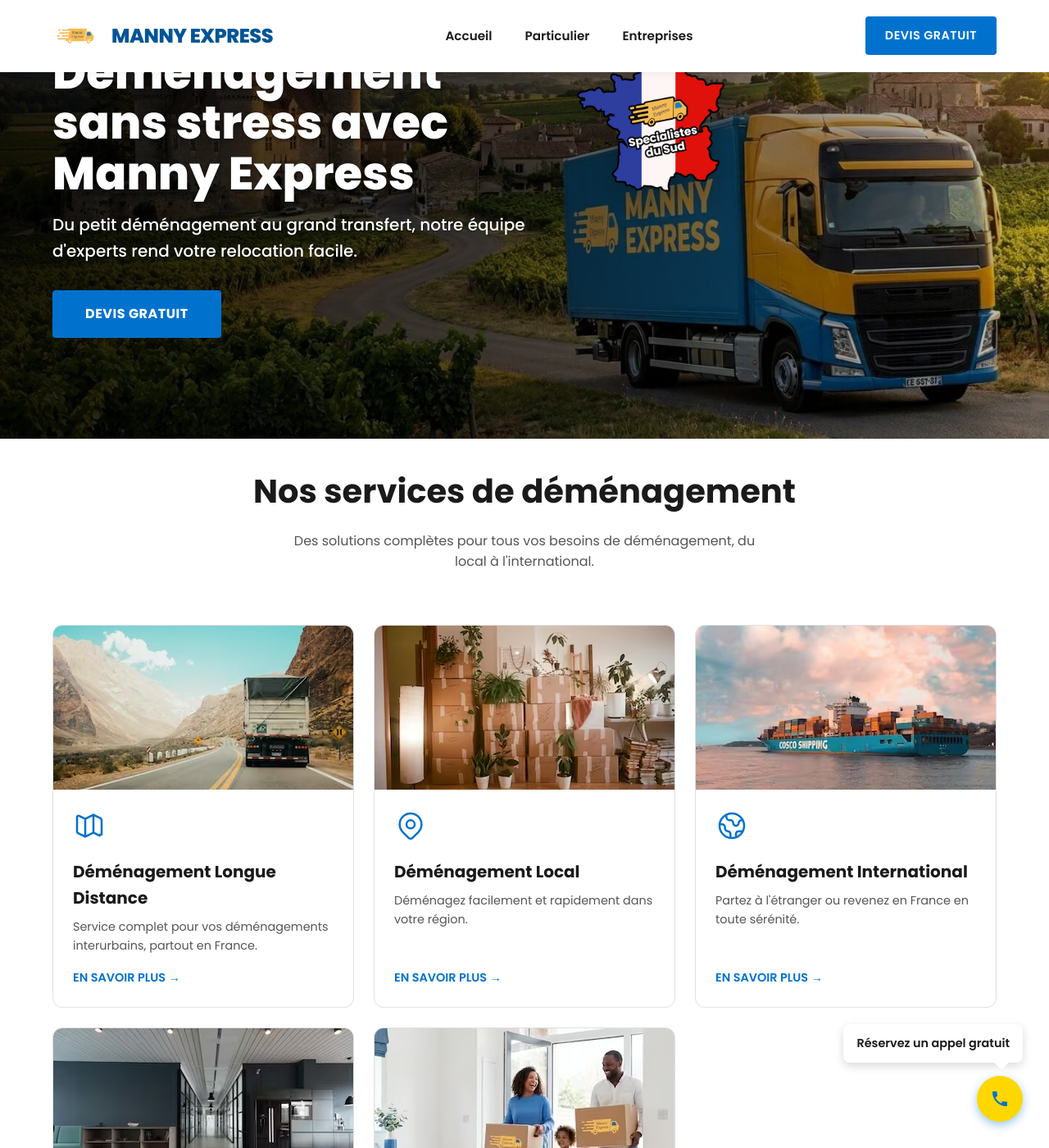
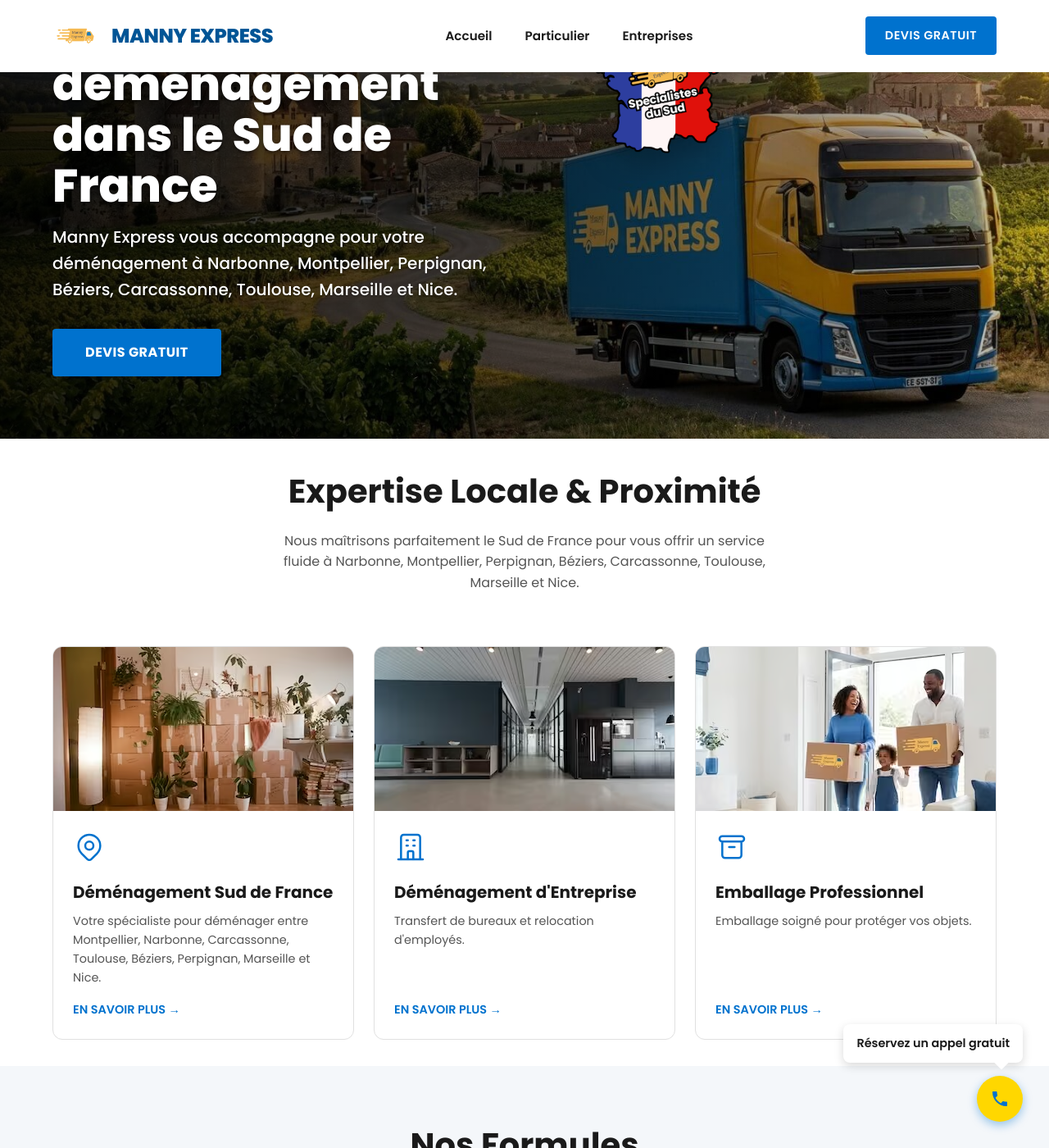
Before and after one commit to billoosijok/mannyexpress, a Jekyll site: the page built from index.html, in a window 1280 px wide and 1400 px high, scrolled down 200 px. Shown: the whole window at 82% size. Built offline with Jekyll 4.4.1, drawn with Linux system fonts in a browser that asks for light colours.

Commit message:
focus on regional

```diff
--- a/_includes/head.html
+++ b/_includes/head.html
@@ -6,16 +6,16 @@
 <!-- Facebook Meta Tags -->
 <meta property="og:url" content="https://mannyexpress.com/">
 <meta property="og:type" content="website">
-<meta property="og:title" content="Déménagement Professionnel à Narbonne | Manny Express">
-<meta property="og:description" content="Déménagement Professionnel à Narbonne, France avec Manny Express. Services rapides, sans stress, pour déménagements locaux, longue distance et internationaux.">
+<meta property="og:title" content="Expert Déménagement Sud de France | Manny Express">
+<meta property="og:description" content="Manny Express : votre partenaire déménagement à Montpellier, Narbonne, Carcassonne, Toulouse, Beziers, Perpignan, Marseille, Nice.">
 <meta property="og:image" content="https://mannyexpress.com/assets/img/logo.svg">
 
 <!-- Twitter Meta Tags -->
 <meta name="twitter:card" content="summary_large_image">
 <meta property="twitter:domain" content="mannyexpress.com">
 <meta property="twitter:url" content="https://mannyexpress.com/">
-<meta name="twitter:title" content="Déménagement Professionnel à Narbonne | Manny Express">
-<meta name="twitter:description" content="Déménagement Professionnel à Narbonne, France avec Manny Express. Services rapides, sans stress, pour déménagements locaux, longue distance et internationaux.">
+<meta name="twitter:title" content="Expert Déménagement Sud de France | Manny Express">
+<meta name="twitter:description" content="Déménagement professionnel à Montpellier, Narbonne, Carcassonne, Toulouse, Beziers, Perpignan, Marseille, Nice.">
 <meta name="twitter:image" content="https://mannyexpress.com/assets/img/logo.svg">
 
 <meta name="trustpilot-one-time-domain-verification-id" content="5791d85f-a039-4844-8b72-5dff9fcb1b33" />
--- a/_includes/schema.html
+++ b/_includes/schema.html
@@ -46,14 +46,7 @@
       "@type": "Offer",
       "itemOffered": {
         "@type": "Service",
-        "name": "Déménagement Narbonne et alentours"
-      }
-    },
-    {
-      "@type": "Offer",
-      "itemOffered": {
-        "@type": "Service",
-        "name": "Déménagement Longue Distance"
+        "name": "Déménagement Sud de France (Montpellier, Narbonne, Toulouse...)"
       }
     },
     {
@@ -61,13 +54,6 @@
       "itemOffered": {
         "@type": "Service",
         "name": "Déménagement Local"
-      }
-    },
-    {
-      "@type": "Offer",
-      "itemOffered": {
-        "@type": "Service",
-        "name": "Déménagement International"
       }
     },
     {
--- a/entreprises.html
+++ b/entreprises.html
@@ -1,7 +1,7 @@
 ---
 layout: default
-title: Déménagement Entreprises à Narbonne, France - Manny Express
-description: Solutions de déménagement pour entreprises à Narbonne. Transfert de bureaux, relocation d'employés et plus. Demandez un devis gratuit pour votre.
+title: Déménagement Entreprises Sud de France - Manny Express
+description: Solutions de déménagement pour entreprises à Narbonne, Montpellier, Perpignan et dans tout le Sud. Transfert de bureaux et relocation.
 ---
 
 <!-- Page Header -->
--- a/index.html
+++ b/index.html
@@ -1,7 +1,7 @@
 ---
 layout: default
-title: Déménagement Professionnel à Narbonne | Manny Express
-description: Déménagement Professionnel en France avec Manny Express. Services rapides, sans stress, pour déménagements locaux, longue distance et internationaux.
+title: Expert Déménagement Sud de France | Manny Express
+description: Déménagement professionnel à Montpellier, Narbonne, Carcassonne, Toulouse, Beziers, Perpignan, Marseille, Nice. Services locaux sans stress avec Manny Express.
 ---
 
 <!-- Hero Section -->
@@ -10,10 +10,10 @@
   <div class="container hero-container">
     <div class="hero-content">
       <h1 class="hero-title">
-        Déménagement sans stress avec Manny Express
+        Votre expert déménagement dans le Sud de France
       </h1>
       <p class="hero-description">
-        Du petit déménagement au grand transfert, notre équipe d'experts rend votre relocation facile.
+        Manny Express vous accompagne pour votre déménagement à Narbonne, Montpellier, Perpignan, Béziers, Carcassonne, Toulouse, Marseille et Nice.
       </p>
       <div class="hero-cta">
         <a href="#quote" class="btn btn-primary btn-lg">Devis Gratuit</a>
@@ -32,36 +32,16 @@
 <section id="services" class="services-section">
   <div class="container">
     <div class="section-header">
-      <h2 class="section-title">Nos services de déménagement</h2>
+      <h2 class="section-title">Expertise Locale & Proximité</h2>
       <p style="color: var(--text-gray); max-width: 600px; margin: 0 auto;">
-        Des solutions complètes pour tous vos besoins de déménagement, du local à l'international.
+        Nous maîtrisons parfaitement le Sud de France pour vous offrir un service fluide à Narbonne, Montpellier, Perpignan, Béziers, Carcassonne, Toulouse, Marseille et Nice.
       </p>
     </div>
     <div class="services-grid">
 
-      <!-- Long Distance -->
+      <!-- Local Moves (Regional focus) -->
       <div class="service-card">
-        <img src="/assets/img/photo-1519003722824-194d4455a60c.avif" alt="Déménagement Longue Distance"
-          class="service-card-image">
-        <div class="service-content">
-          <div class="service-icon">
-            <svg fill="none" stroke="currentColor" viewBox="0 0 24 24">
-              <path stroke-linecap="round" stroke-linejoin="round" stroke-width="1.5"
-                d="M9 20l-5.447-2.724A1 1 0 013 16.382V5.618a1 1 0 011.447-.894L9 7m0 13l6-3m-6 3V7m6 10l4.553 2.276A1 1 0 0121 18.382V7.618a1 1 0 01-.553-.894L15 4m0 13V4m0 0L9 7">
-              </path>
-            </svg>
-          </div>
-          <h3 class="service-title">Déménagement Longue Distance</h3>
-          <p class="service-description">
-            Service complet pour vos déménagements interurbains, partout en France.
-          </p>
-          <a href="{{ '/particuler.html' | relative_url }}" class="service-link">En savoir plus &rarr;</a>
-        </div>
-      </div>
-
-      <!-- Local Moves -->
-      <div class="service-card">
-        <img src="{{ '/assets/img/local-shipping.avif' | relative_url }}" alt="Déménagement Local"
+        <img src="{{ '/assets/img/local-shipping.avif' | relative_url }}" alt="Déménagement Sud de France"
           class="service-card-image">
         <div class="service-content">
           <div class="service-icon">
@@ -72,31 +52,11 @@
                 d="M15 11a3 3 0 11-6 0 3 3 0 016 0z"></path>
             </svg>
           </div>
-          <h3 class="service-title">Déménagement Local</h3>
+          <h3 class="service-title">Déménagement Sud de France</h3>
           <p class="service-description">
-            Déménagez facilement et rapidement dans votre région.
+            Votre spécialiste pour déménager entre Montpellier, Narbonne, Carcassonne, Toulouse, Béziers, Perpignan, Marseille et Nice.
           </p>
           <a href="{{ '/particuler.html' | relative_url }}" class="service-link">En savoir plus &rarr;</a>
-        </div>
-      </div>
-
-      <!-- International Moves (NEW) -->
-      <div class="service-card">
-        <img src="{{ '/assets/img/international-shipping.avif' | relative_url }}" alt="Déménagement International"
-          class="service-card-image">
-        <div class="service-content">
-          <div class="service-icon">
-            <svg fill="none" stroke="currentColor" viewBox="0 0 24 24">
-              <path stroke-linecap="round" stroke-linejoin="round" stroke-width="1.5"
-                d="M3.055 11H5a2 2 0 012 2v1a2 2 0 002 2 2 2 0 012 2v2.945M8 3.935V5.5A2.5 2.5 0 0010.5 8h.5a2 2 0 012 2 2 2 0 104 0 2 2 0 012-2h1.064M15 20.488V18a2 2 0 012-2h3.064M21 12a9 9 0 11-18 0 9 9 0 0118 0z">
-              </path>
-            </svg>
-          </div>
-          <h3 class="service-title">Déménagement International</h3>
-          <p class="service-description">
-            Partez à l'étranger ou revenez en France en toute sérénité.
-          </p>
-          <a href="#contact" class="service-link">En savoir plus &rarr;</a>
         </div>
       </div>
 
--- a/particuler.html
+++ b/particuler.html
@@ -1,7 +1,7 @@
 ---
 layout: default
-title: Déménagement Particulier à Narbonne - Manny Express
-description: Déménagement pour particuliers à Narbonne. Choisissez parmi nos formules Simple, Standard et Luxe pour un déménagement rapide et sécurisé. Demandez votre devis gratuit!
+title: Déménagement Particulier Sud de France - Manny Express
+description: Déménagement pour particuliers à Narbonne, Montpellier, Toulouse et tout le Sud. Formules adaptées à votre budget. Devis gratuit !
 ---
 
 <!-- Page Header -->
```
